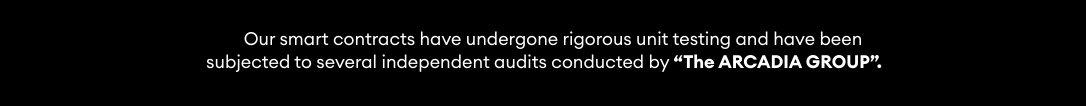
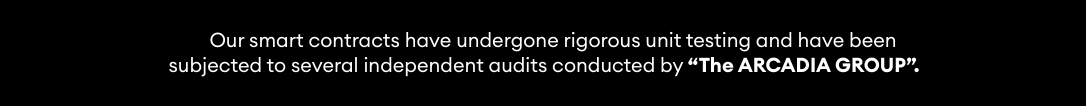
Before and after one commit to pramaths/fxdx-landing-page, a React app: page / in a window 1280 px wide. Shown: the part 2586-2692 px from the top of the page, without its empty margins (96-1182 px from the left). Built offline with nearby package versions, Linux system fonts and the light colour scheme; no server answers.

Commit message:
Update Audit.css

```diff
--- a/src/components/Audit/Audit.css
+++ b/src/components/Audit/Audit.css
@@ -59,9 +59,9 @@
      }
 
   .Audit-text {
-    font-size: 18px;
+    font-size: 20px;
     text-indent: 18px;
-    max-width: 700px;
+    max-width: 800px;
     text-align: center;
   }
 
```
